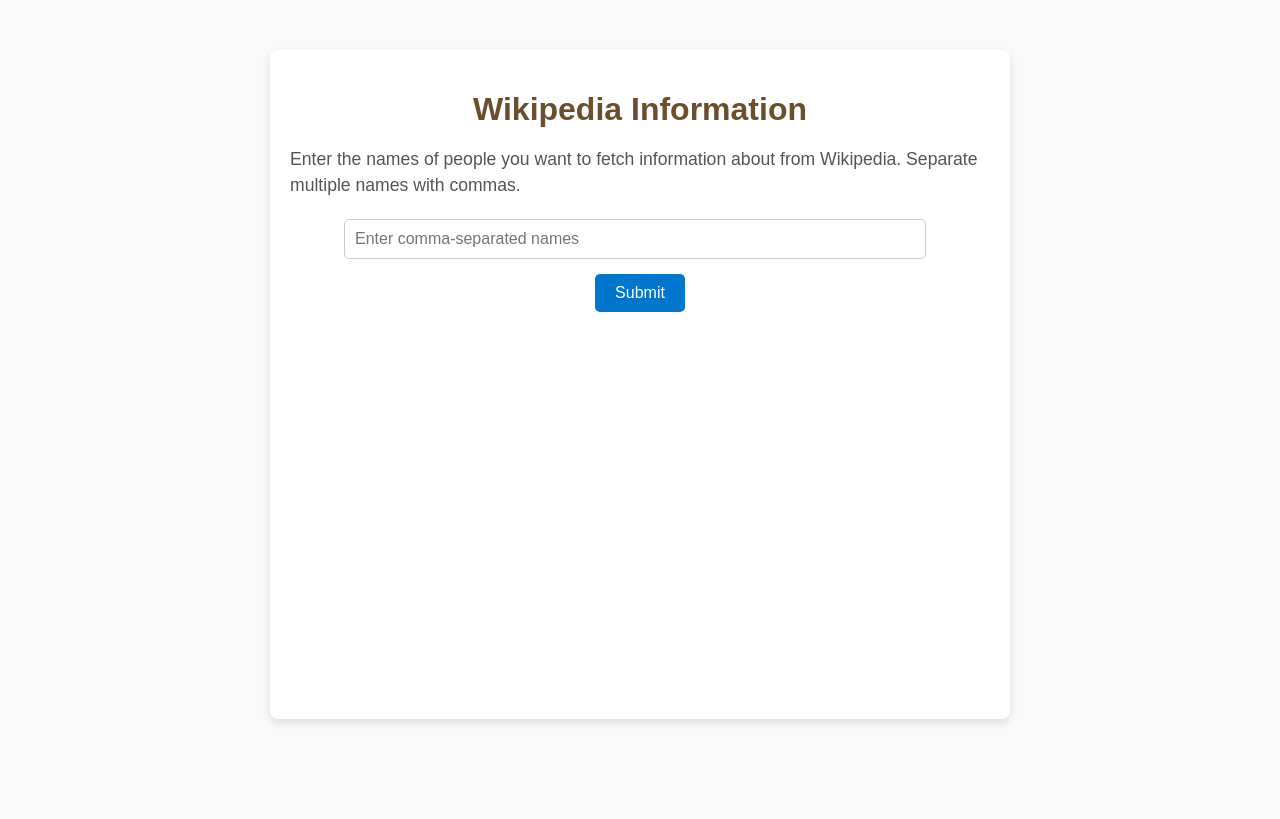
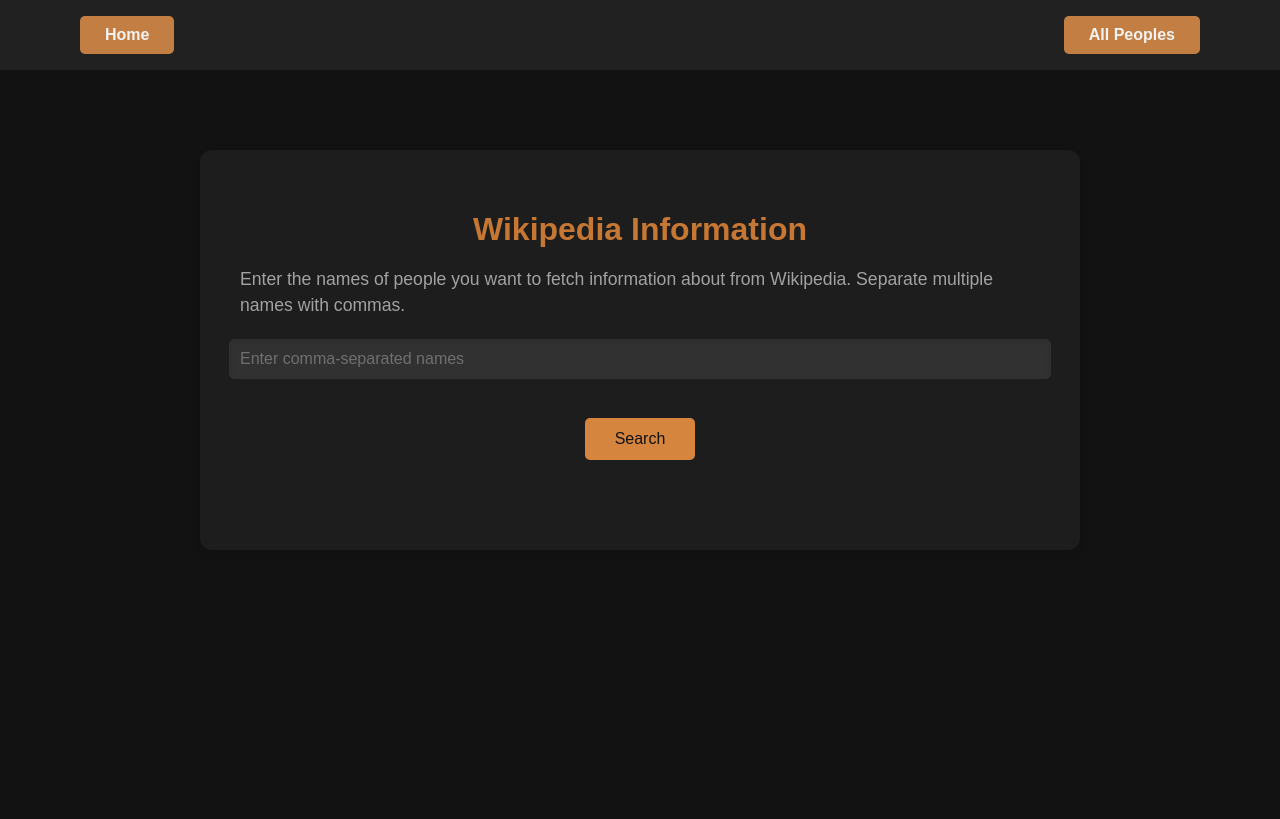
Before and after one commit to solomon-mh/wiki-data-extractor-flask, a Flask app: page / in a window 1280 px wide. Before the commit the page ends 723 px from the top, so only its background shows below. Run offline with Flask 3, Linux system fonts and the light colour scheme.

Commit message:
final on ui

```diff
--- a/app/app.py
+++ b/app/app.py
@@ -39,11 +39,16 @@
 
 @app.route('/person/<int:id>')
 def person_details(id):
-    person = Person.query.get(id)
-    if person is None:
-        # If person not found, return a 404 error page
-        return render_template('404.html'), 404
+    # Fetch the person from the database
+    person = Person.query.get_or_404(id)
+
+    # Clean up 'early_life' to avoid redundancy
+    if person.early_life and "early life" in person.early_life.lower():
+        person.early_life = person.early_life.replace("Early Life", "").strip().lstrip(":")
+
+    # Render the details page with the cleaned-up data
     return render_template('details.html', person=person)
+
 
 @app.route('/all_people')
 def all_people():
--- a/app/static/css/style.css
+++ b/app/static/css/style.css
@@ -1,35 +1,137 @@
+/* General body styling */
 body {
-	body {
-		font-family: Arial, sans-serif;
-		margin: 0;
-		padding: 0;
-		background-color: #f9f9f9;
-		color: #333;
-	}
+	font-family: Arial, sans-serif;
+	margin: 0;
+	padding: 0;
+	opacity: 0.95;
+	background-color: #121212;
+	color: #e0e0e0;
+}
+/* Heading styling */
+h1 {
+	text-transform: capitalize;
+	font-size: 2em;
+	margin-bottom: 14px;
+	text-align: center;
+	font-family: Arial, Helvetica, sans-serif;
+	color: #cf7d35; /* Earthy tone for headings */
 }
 
+/* Buttons styling */
+button {
+	display: block;
+	width: fit-content;
+	margin: 24px auto;
+	padding: 12px 30px;
+	background-color: #e18c42;
+	color: #121212;
+	border: none;
+	border-radius: 5px;
+	font-size: 1em;
+	cursor: pointer;
+	transition: background-color 0.3s;
+}
+
+button:hover {
+	background-color: #da853a;
+}
+
+/* Link buttons */
+a {
+	display: inline-block;
+	max-width: fit-content;
+	margin-top: 20px;
+	padding: 10px 25px;
+	background-color: #cd8546;
+	color: #121212; /* Dark text */
+	text-decoration: none;
+	border-radius: 5px;
+	text-align: center;
+	font-weight: bold;
+	text-decoration: none;
+	transition: background-color 0.3s;
+}
+
+a:hover {
+	background-color: #bd691f;
+	text-decoration: none;
+}
+
+/* Paragraphs styling */
+p {
+	text-align: left;
+	font-size: 1.1em;
+	margin-bottom: 20px;
+	color: #aaaaaa;
+	line-height: 1.5;
+}
+
+/* Main container */
 .container {
+	position: relative;
 	max-width: 1000px;
 	margin: 50px auto;
 	padding: 20px;
-	background: #fff;
-	box-shadow: 0 4px 8px rgba(0, 0, 0, 0.1);
+	background: #1e1e1e;
+	box-shadow: 0 4px 8px rgba(0, 0, 0, 0.5);
 	border-radius: 8px;
 	text-align: center;
 }
-.main-container {
-	height: 60vh;
-	display: grid;
+/* navbar */
+.navbar {
+	display: flex;
+	justify-content: space-between;
 	align-items: center;
-	justify-content: center;
+	background-color: #222;
+	padding: 16px 80px;
 }
-.home-link {
-	position: relative;
-	top: 0;
-	bottom: 0;
+
+.navbar a {
+	margin: 0;
+	color: white;
+	text-decoration: none;
+	transition: background-color 0.3s;
+}
+
+.navbar a:hover {
+	background-color: #da853a;
+}
+
+.navbar .left,
+.navbar .right {
 	display: flex;
 	align-items: center;
-	color: lightcoral;
+}
+/* Centered container */
+.main-container {
+	max-width: 800px; /* Limit width */
+	max-height: 40vh;
+	margin: 80px auto; /* Center container */
+	padding: 40px;
+	border-radius: 12px;
+	box-shadow: 0 4px 8px rgba(0, 0, 0, 0.1);
+	text-align: center;
+}
+/* Input field styling */
+.names-input {
+	width: 100%;
+	padding: 12px;
+	margin-bottom: 20px;
+	font-size: 1rem;
+	border: 1px solid #ccc;
+	border-radius: 6px;
+	box-shadow: inset 0 2px 4px rgba(0, 0, 0, 0.1);
+	outline: none;
+	transition: border-color 0.3s, box-shadow 0.3s;
+}
+.name-submit:active {
+	transform: translateY(0);
+}
+/* Home link styling */
+.home-link {
+	display: flex;
+	align-items: center;
+	color: #ff8c8c; /* Light coral color */
 	font-family: Arial, sans-serif;
 	font-size: 1.2rem;
 	text-decoration: none;
@@ -37,119 +139,78 @@
 	transition: color 0.3s ease;
 }
 
+.home-link:hover {
+	color: #ff6b6b; /* Darker red on hover */
+	cursor: pointer;
+}
+
+.home-link::before {
+	content: "\2190";
+	margin-right: 8px;
+	color: #ff8c8c;
+}
+
 .home-link i {
 	margin-left: 8px;
 }
 
-.home-link:hover {
-	color: crimson;
-	cursor: pointer;
-}
-.home-link::before {
-	content: "\2190";
-	margin-right: 8px;
-}
-.all-p-container > li a {
-	text-decoration: none;
-	color: #0077cc;
-	font-weight: bold;
-	margin-top: 10px;
-}
-.all-p-container > li a:hover {
-	text-decoration: underline;
-}
-h1 {
-	font-size: 2em;
-	margin-bottom: 20px;
-	text-align: center;
-	font-family: Arial, Helvetica, sans-serif;
-	color: #6b4f2d;
-}
-
-input[type="text"] {
-	padding: 10px;
-	font-size: 16px;
-	width: 80%;
-	margin-right: 10px;
-}
-/* all People */
-ul {
+/* List styling */
+.all-p-container > ul {
 	list-style: none;
 	padding: 0;
 }
-li {
+
+.all-p-container > ul li {
 	margin-bottom: 20px;
 	padding: 15px;
-	background: #f1f1f1;
+	background: #1e1e1e;
 	border-radius: 6px;
 	display: flex;
 	flex-direction: column;
-	box-shadow: 0 2px 4px rgba(0, 0, 0, 0.1);
+	box-shadow: 0 2px 4px rgba(212, 202, 202, 0.4);
 }
-.details-container {
-	padding: 24px 44px;
+.all-p-container h1 {
+	text-align: left;
+	text-transform: capitalize;
 }
+/* Description styling */
 .description {
 	font-size: 0.9em;
-	color: #555;
+	color: #aaaaaa;
 }
-/* Index */
-form {
+
+/* Form styling */
+.main-container .submit-form {
 	display: flex;
 	flex-direction: column;
 	align-items: center;
 	height: 60vh;
 }
-input {
+
+.main-container input[type="text"],
+.main-container input {
 	width: 100%;
 	padding: 10px;
 	margin-bottom: 15px;
-	border: 1px solid #ccc;
+	border: 1px solid #333;
 	border-radius: 5px;
+	background-color: #333333;
+	color: #f5f5f5;
 	font-size: 1em;
 }
-button {
-	display: block;
-	width: fit-content;
-	padding: 10px 20px;
-	background-color: #0077cc;
-	color: #fff;
-	border: none;
-	border-radius: 5px;
-	font-size: 1em;
-	cursor: pointer;
-	transition: background-color 0.3s;
+
+.main-container input:focus {
+	outline: none;
+	border-color: #4fa8ff;
+	box-shadow: 0 0 5px #4fa8ff;
 }
-button:hover {
-	background-color: #005fa3;
-}
-/* Details */
-p {
-	text-align: left;
-	font-size: 1.1em;
-	margin-bottom: 20px;
-	color: #555;
-	line-height: 1.5;
-}
+/* Birth city styling */
 .birth_city {
-	color: #0077cc;
+	color: #d8b08c;
 	text-align: center;
 }
-a {
-	display: inline-block;
-	max-width: fit-content;
-	margin-top: 20px;
-	padding: 10px 25px;
-	background-color: #0077cc;
-	color: hsl(0, 0%, 100%);
-	text-decoration: none;
-	border-radius: 5px;
-	text-align: center;
-	font-weight: bold;
-	transition: background-color 0.3s;
+
+/* Details container */
+.details-container {
+	padding: 24px 44px;
 }
-
-a:hover {
-	background-color: #005fa3;
-	text-decoration: none;
-}
--- /dev/null
+++ b/app/templates/base.html
@@ -0,0 +1,34 @@
+<!DOCTYPE html>
+<html lang="en">
+
+<head>
+    <meta charset="UTF-8">
+    <meta name="viewport" content="width=device-width, initial-scale=1.0">
+    <title>{% block title %}Wikipedia Information Extractor{% endblock %}</title>
+    <link rel="stylesheet" href="{{ url_for('static', filename='css/style.css') }}" />
+</head>
+
+<body>
+    <header>
+        <nav class="navbar">
+            <div class="left">
+                <a href="/">Home</a>
+            </div>
+            <div class="right">
+                <a href="/all_people">All Peoples</a>
+            </div>
+        </nav>
+    </header>
+
+    <main>
+        {% block content %}
+        <!-- Child templates will insert their content here -->
+        {% endblock %}
+    </main>
+    <!--
+    <footer>
+        <p>&copy; 2024 My Flask App. All rights reserved.</p>
+    </footer> -->
+</body>
+
+</html>
--- a/app/templates/index.html
+++ b/app/templates/index.html
@@ -1,85 +1,15 @@
-<!DOCTYPE html>
-<html lang="en">
-  <head>
-    <meta charset="UTF-8" />
-    <meta name="viewport" content="width=device-width, initial-scale=1.0" />
-    <title>Wikipedia Information</title>
-    <link
-      rel="stylesheet"
-      href="{{ url_for('static', filename='css/style.css') }}"
-    />
-    <style>
-      body {
-        font-family: Arial, sans-serif;
-        margin: 0;
-        padding: 0;
-        background-color: #f9f9f9;
-        color: #333;
-      }
-      .container {
-        max-width: 700px;
-        margin: 50px auto;
-        padding: 20px;
-        background: #fff;
-        box-shadow: 0 4px 8px rgba(0, 0, 0, 0.1);
-        border-radius: 8px;
-        text-align: center;
-      }
-      h1 {
-        font-size: 2em;
-        margin-bottom: 10px;
-        color: #6b4f2d;
-      }
-      p {
-        font-size: 1.1em;
-        margin-bottom: 20px;
-        color: #555;
-        line-height: 1.5;
-      }
-      form {
-        display: flex;
-        flex-direction: column;
-        align-items: center;
-      }
-      input {
-        width: 100%;
-        padding: 10px;
-        margin-bottom: 15px;
-        border: 1px solid #ccc;
-        border-radius: 5px;
-        font-size: 1em;
-      }
-      button {
-        padding: 10px 20px;
-        background-color: #0077cc;
-        color: #fff;
-        border: none;
-        border-radius: 5px;
-        font-size: 1em;
-        cursor: pointer;
-        transition: background-color 0.3s;
-      }
-      button:hover {
-        background-color: #005fa3;
-      }
-    </style>
-  </head>
-  <body>
-    <div class="container">
+{% extends 'base.html' %}
+
+{% block content %}
+<div class="main-container container">
 	<h1>Wikipedia Information</h1>
-      <p>
+	<p class="intro-text">
 		Enter the names of people you want to fetch information about from
 		Wikipedia. Separate multiple names with commas.
 	</p>
-      <form action="{{ url_for('submit_names') }}" method="POST">
-        <input
-          type="text"
-          name="names"
-          placeholder="Enter comma-separated names"
-          required
-        />
-        <button type="submit">Submit</button>
+	<form class="submit-form" action="{{ url_for('submit_names') }}" method="POST">
+		<input class="names-input" type="text" name="names" placeholder="Enter comma-separated names" required />
+		<button class="name-submit" type="submit">Search</button>
 	</form>
 </div>
-  </body>
-</html>
+{% endblock %}
--- a/app/utils/utils.py
+++ b/app/utils/utils.py
@@ -33,6 +33,10 @@
                         birthplace_div = birth_td.find('div', class_='birthplace')
                         if birthplace_div:
                             birth_info = birthplace_div.text.strip()
+                        # Case 2: Check if the td itself has a class like "birth_place"
+                        elif 'birthplace' in birth_td.get('class', []):
+                            print(birth_td)
+                            birth_info = birth_td.text.strip()
                         else:
                             # Extract all text from the <td>, removing unwanted parts
                             birth_info = birth_td.get_text(separator=" ", strip=True)
@@ -77,7 +81,7 @@
         start = content.find('Early life')
         if start != -1:
                     # List of section headings that could indicate the end of "Early life"
-            section_headings = ['Career', 'Amateur career', 'Personal life','Politics', 'Later life', 'Professional Career','Business career','Mid-life','Mid life','Nursing career']  # Add more if needed
+            section_headings = ['Career','Club career','Youth career', 'Amateur career', 'Personal life','Politics', 'Later life', 'Professional Career','Business career','Mid-life','Mid life','Nursing career','Apprenticeships']  # Add more if needed
 
             # Find the first occurrence of any of these section headings after 'Early life'
             end = -1
```
Also changed, not shown: app/templates/all_people.html (+9 -69 lines), app/templates/details.html (+10 -64 lines), app/instance/people.db, 1 other file. Lines whose indentation alone changed are shown as unchanged.
